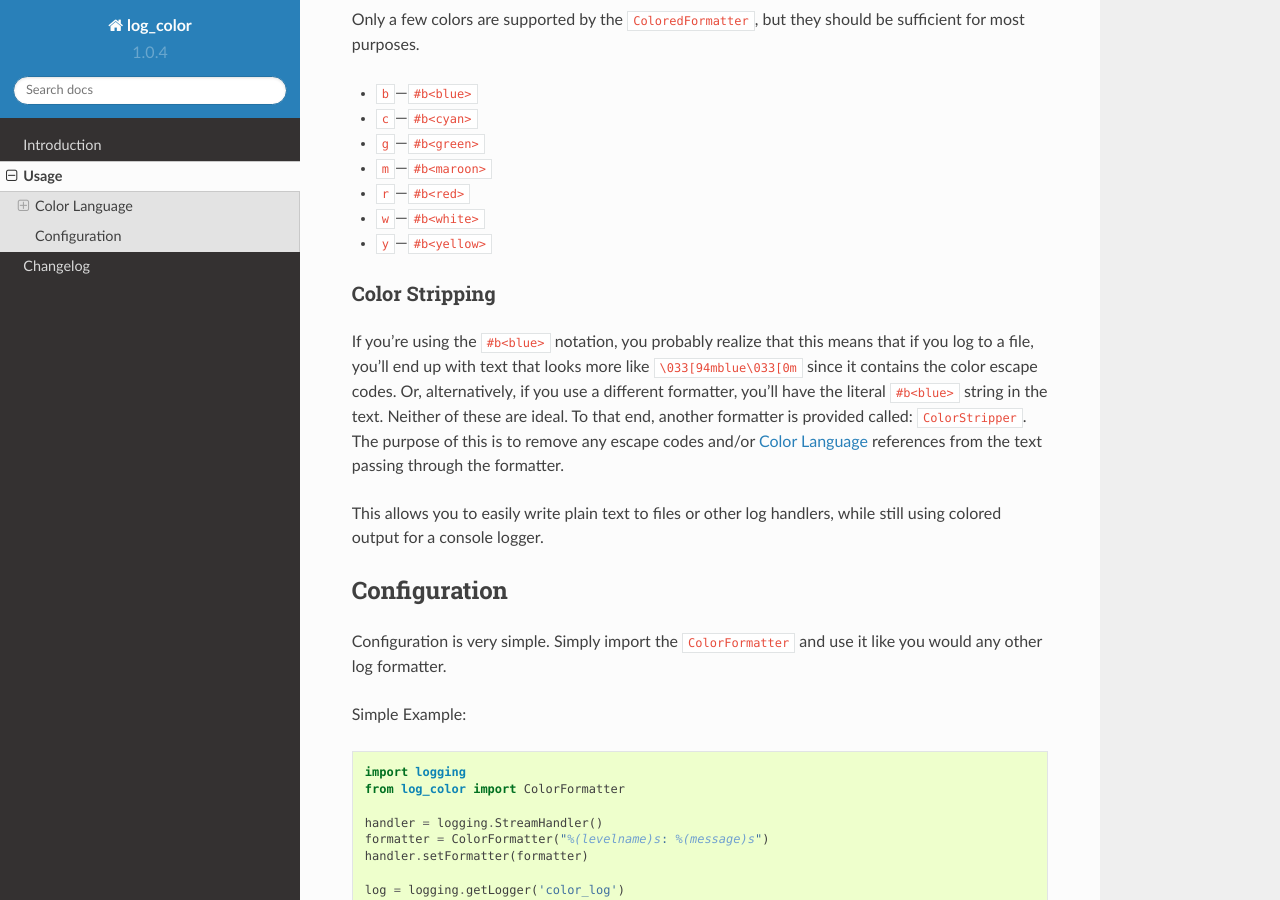
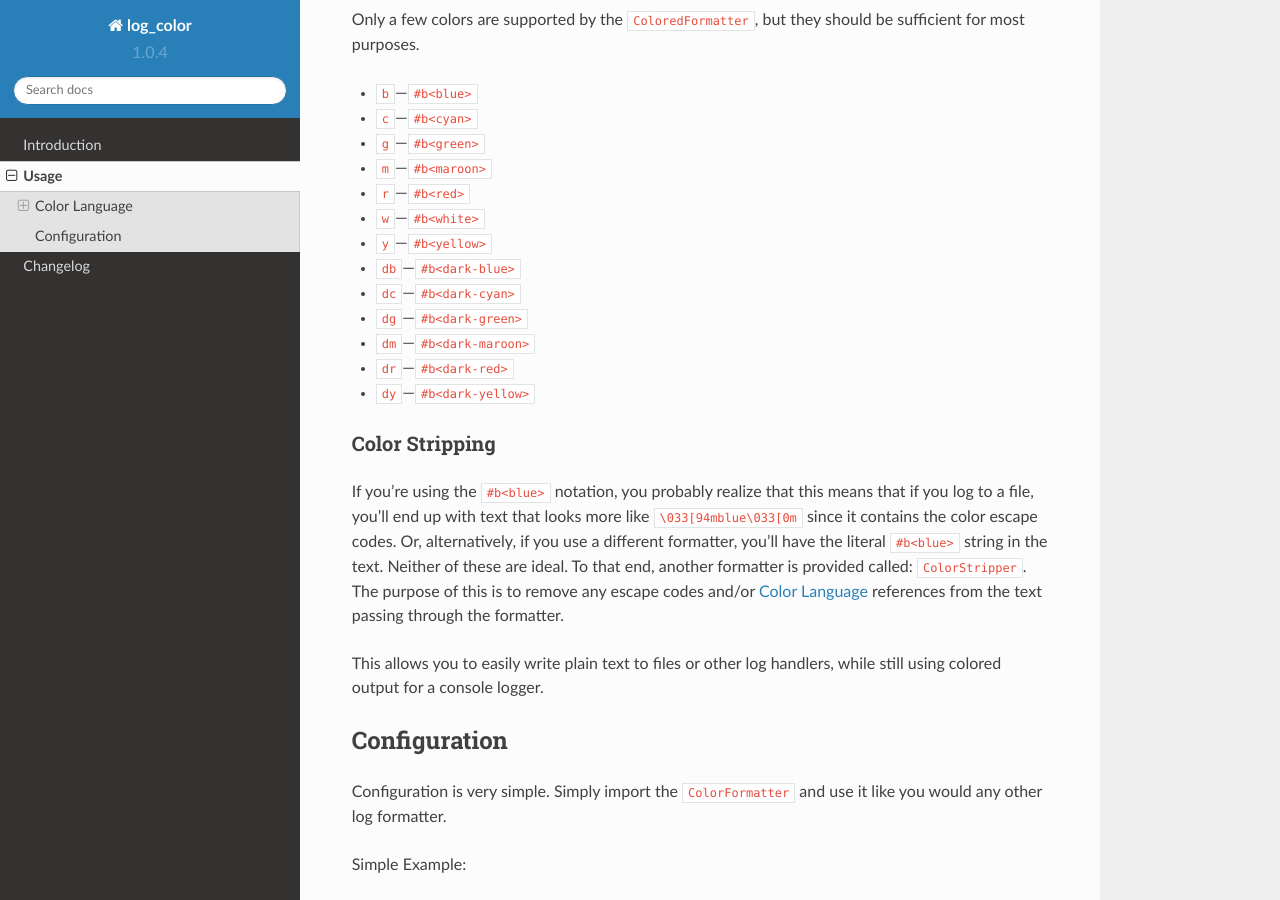
Before and after one commit to induane/logcolor, a Sphinx documentation site: the page built from docs/source/topics/usage.rst, in a window 1280 px wide and 900 px high, scrolled down 971 px. Built offline with Sphinx 7.4.7 and the Read the Docs theme 2.0.0, drawn with Linux system fonts in a browser that asks for light colours.

```diff
--- a/docs/source/topics/usage.rst
+++ b/docs/source/topics/usage.rst
@@ -42,6 +42,13 @@ sufficient for most purposes.
 - ``r``\ —``#b<red>``
 - ``w``\ —``#b<white>``
 - ``y``\ —``#b<yellow>``
+- ``db``\ —``#b<dark-blue>``
+- ``dc``\ —``#b<dark-cyan>``
+- ``dg``\ —``#b<dark-green>``
+- ``dm``\ —``#b<dark-maroon>``
+- ``dr``\ —``#b<dark-red>``
+- ``dy``\ —``#b<dark-yellow>``
+
 
 Color Stripping
 ^^^^^^^^^^^^^^^
--- a/setup.py
+++ b/setup.py
@@ -10,7 +10,7 @@ setup(
     author="Brant Watson",
     author_email="oldspiceap@gmail.com",
     description="Simple log formatters for colored output",
-    version="1.0.5",
+    version="1.0.6",
     url="https://github.com/induane/logcolor",
     license="wtfpl",
     packages=find_packages('src'),
```
Also changed, not shown: docs/source/changelog.rst (+8 -0 lines).
